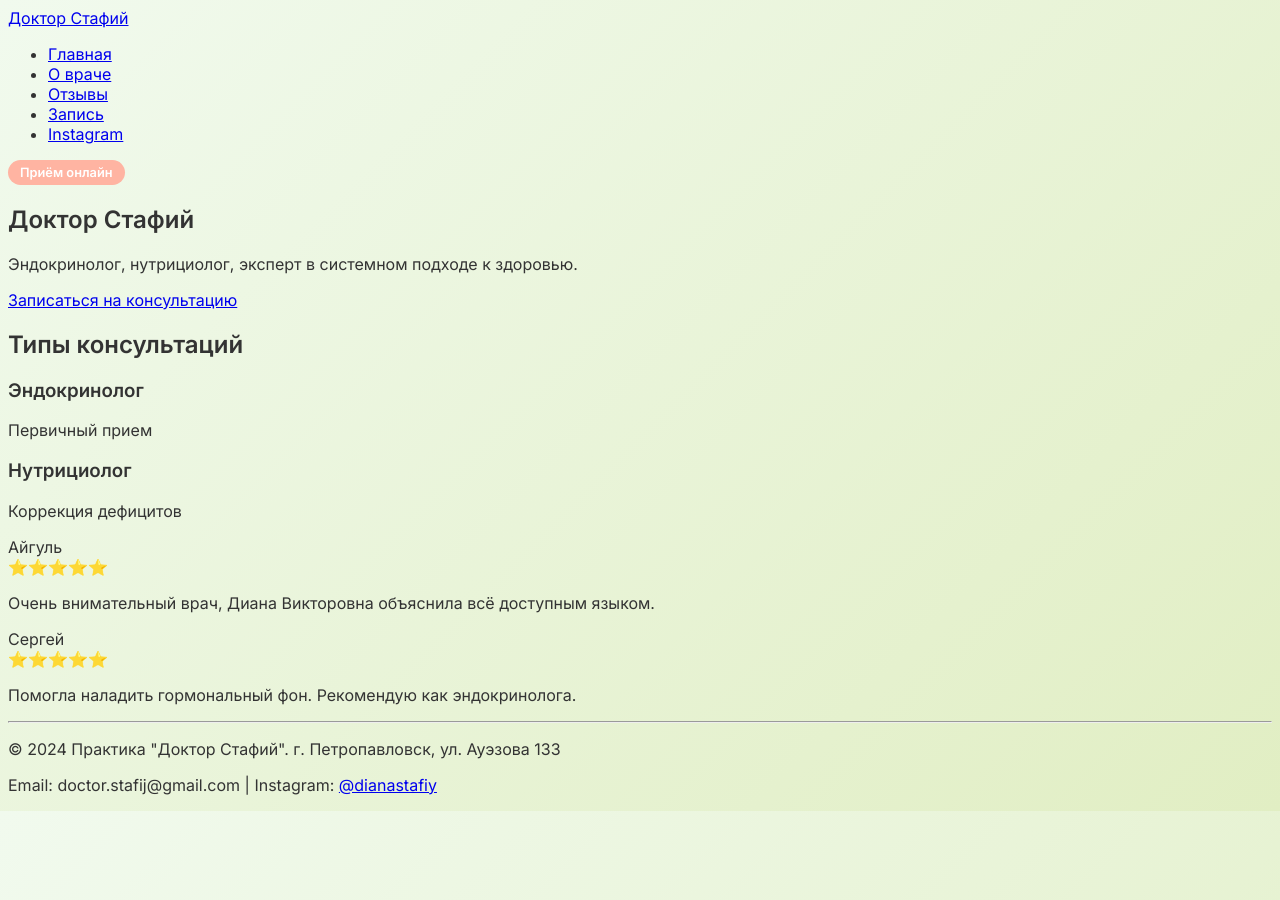
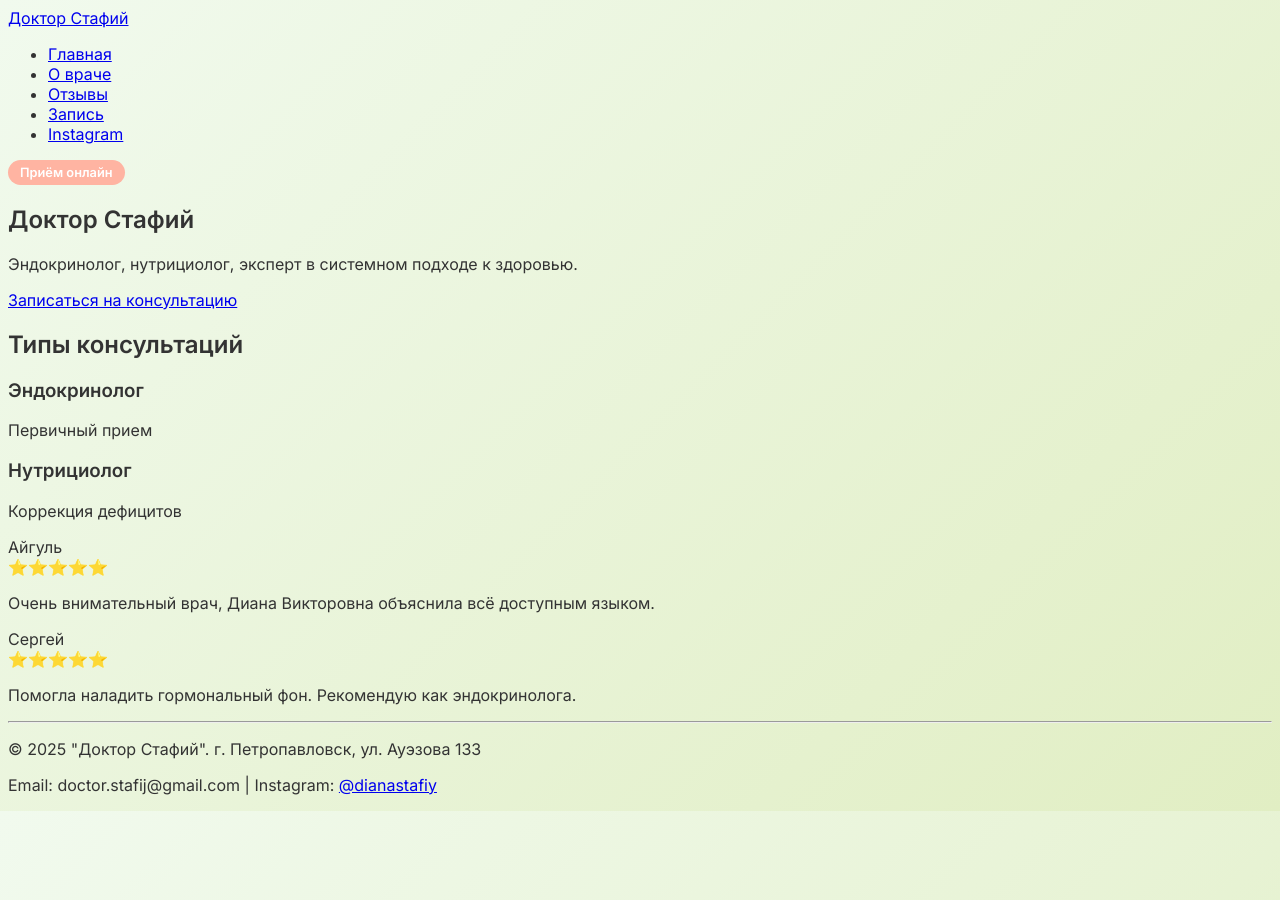
Before and after one commit to gosubv/doctorstafij, a Jekyll site: the page built from index.md, in a window 1280 px wide. Built offline with Jekyll 4.4.1, drawn with Linux system fonts in a browser that asks for light colours.

Commit message:
Update default.html

```diff
--- a/_layouts/default.html
+++ b/_layouts/default.html
@@ -24,7 +24,7 @@
 
     <footer class="container">
         <hr>
-        <p>&copy; 2024 Практика "Доктор Стафий". {{ site.author.address }}</p>
+        <p>&copy; 2025 "Доктор Стафий". {{ site.author.address }}</p>
         <p>Email: {{ site.email }} | Instagram: <a href="https://instagram.com/{{ site.author.instagram }}">@{{ site.author.instagram }}</a></p>
     </footer>
 </body>
```
